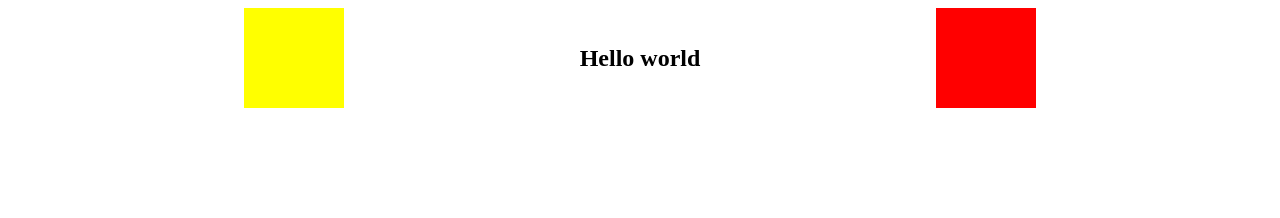
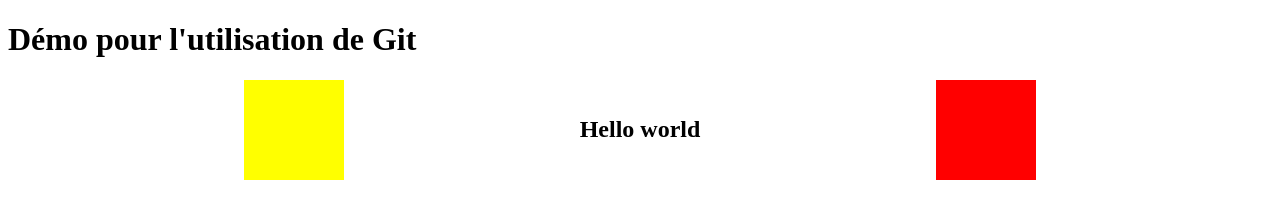
Before and after one commit to soxnamay/mon_blog, a plain HTML site: page index.html in a window 1280 px wide. Drawn offline with Linux system fonts and the light colour scheme.

Commit message:
Ajout d'un titre

```diff
--- a/index.html
+++ b/index.html
@@ -26,6 +26,7 @@
 
 </head>
 <body>
+    <h1>Démo pour l'utilisation de Git</h1>
     <div class="container">
         <div class="box1"></div>
         <h2>Hello world</h2>
```
